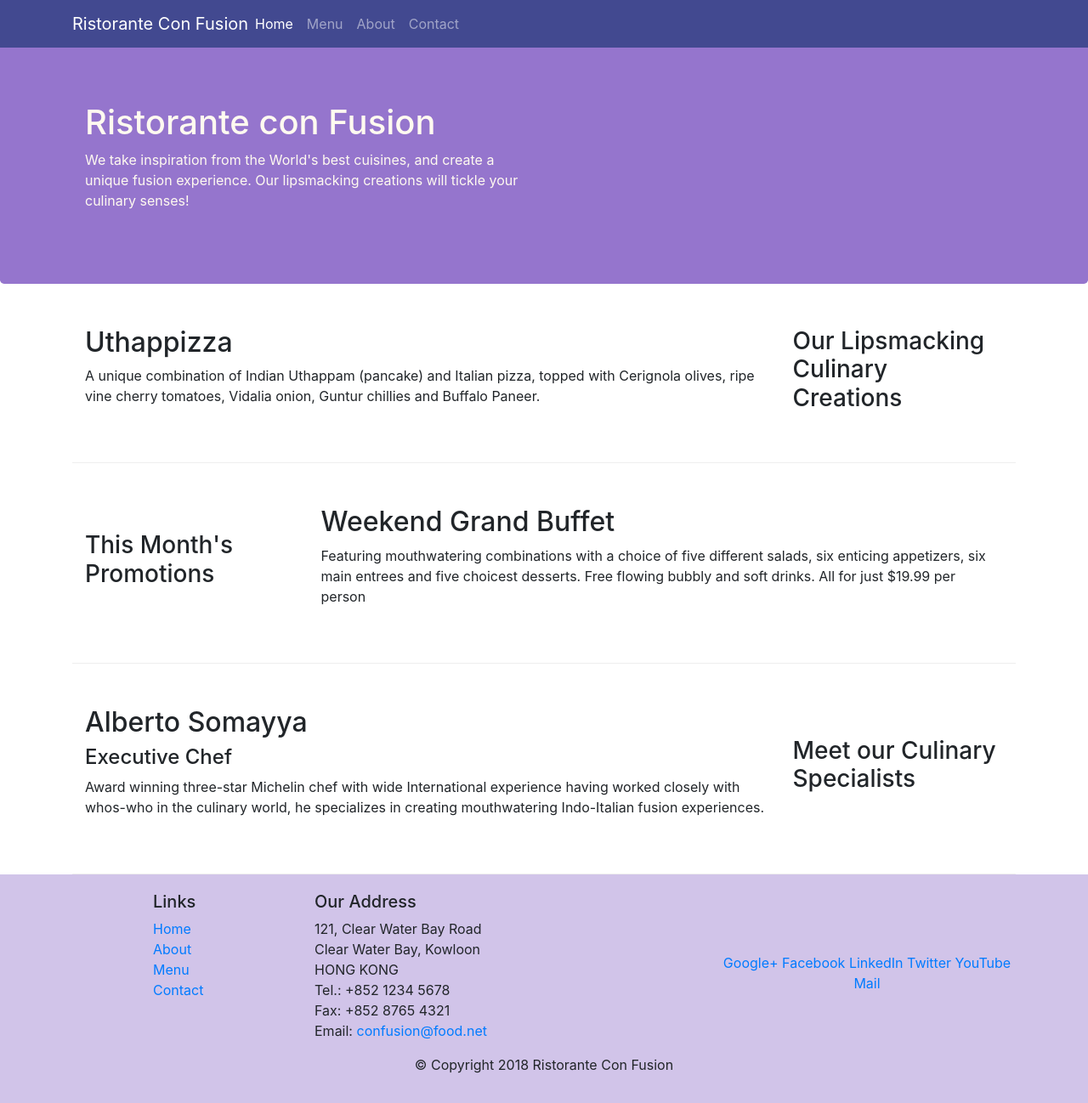
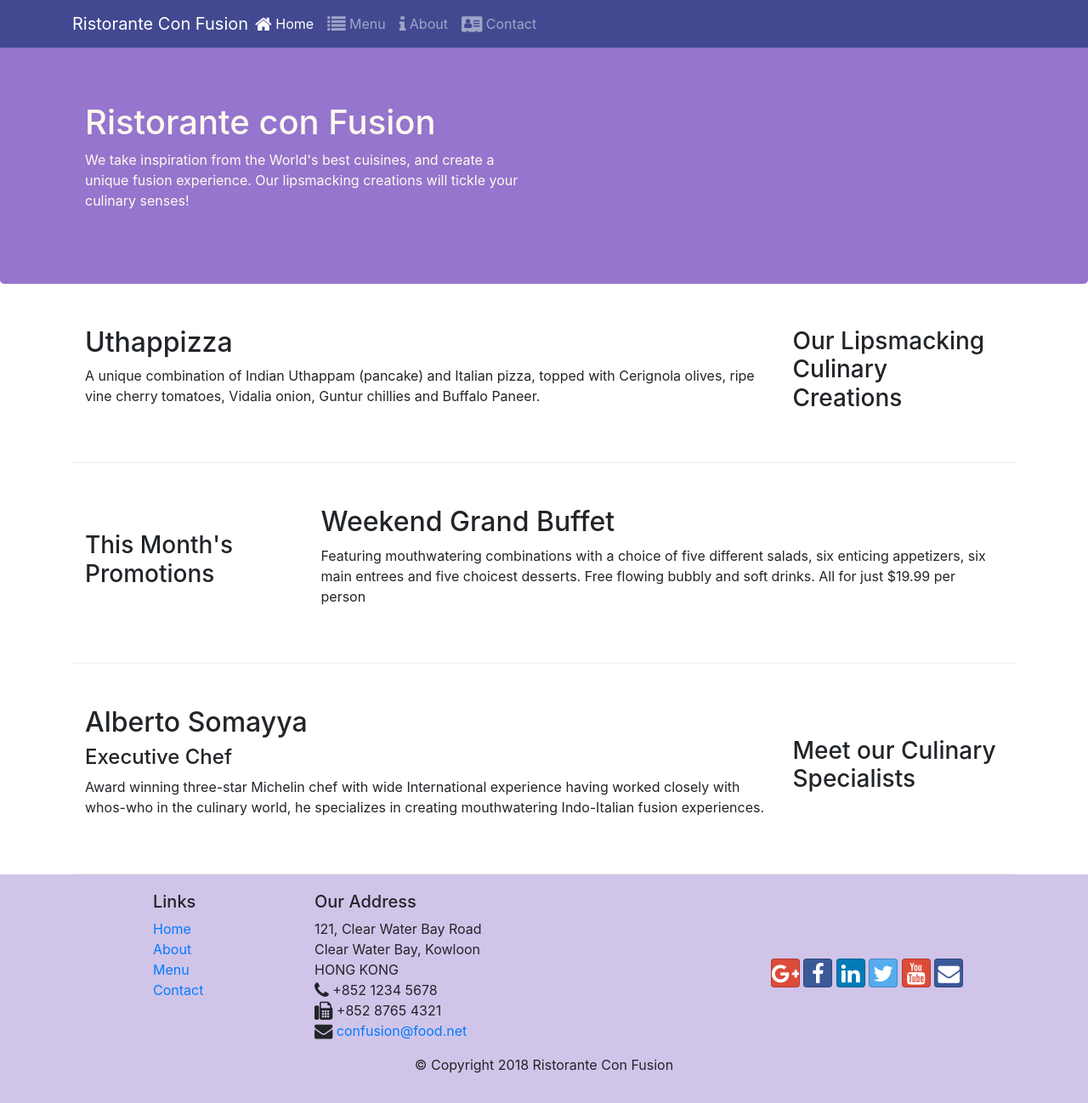
Before and after one commit to aakash-virat18/bootstrap4-tutorial, a website: page index.html in a window 1280 px wide. Shown: the whole page at 85% size. Drawn offline with nearby package versions, Linux system fonts and the light colour scheme.

Commit message:
icon applied

```diff
--- a/index.html
+++ b/index.html
@@ -9,6 +9,8 @@
 
     <!-- Bootstrap CSS -->
     <link rel="stylesheet" href="node_modules/bootstrap/dist/css/bootstrap.min.css">
+    <link rel="stylesheet" href="node_modules/font-awesome/css/font-awesome.min.css">
+    <link rel="stylesheet" href="node_modules/bootstrap-social/bootstrap-social.css">
     <link rel="stylesheet" href="css/styles.css">
     <title>Ristorante Con Fusion</title>
 </head>
@@ -26,10 +28,10 @@
             <div class="collapse navbar-collapse" id="Navbar">
 
                 <ul class="navbar-nav mr-auto">
-                    <li class="nav-item active"><a class="nav-link" href="#">Home</a></li>
-                    <li class="nav-item"><a class="nav-link" href="#">Menu</a></li>
-                    <li class="nav-item"><a class="nav-link" href="./aboutus.html">About</a></li>
-                    <li class="nav-item"><a class="nav-link" href="#">Contact</a></li>
+                    <li class="nav-item active"><a class="nav-link" href="#"><span class="fa fa-home fa-lg"></span> Home</a></li>
+                    <li class="nav-item"><a class="nav-link" href="#"><span class="fa fa-list fa-lg"></span> Menu</a></li>
+                    <li class="nav-item"><a class="nav-link" href="./aboutus.html"><span class="fa fa-info fa-lg"></span> About</a></li>
+                    <li class="nav-item"><a class="nav-link" href="#"><span class="fa fa-address-card fa-lg"></span> Contact</a></li>
 
                 </ul>
 
@@ -105,19 +107,19 @@
 		              121, Clear Water Bay Road<br>
 		              Clear Water Bay, Kowloon<br>
 		              HONG KONG<br>
-		              Tel.: +852 1234 5678<br>
-		              Fax: +852 8765 4321<br>
-		              Email: <a href="mailto:confusion@food.net">confusion@food.net</a>
+		              <i class="fa fa-phone fa-lg"></i> +852 1234 5678<br>
+		              <i class="fa fa-fax fa-lg"></i> +852 8765 4321<br>
+		              <i class="fa fa-envelope fa-lg"></i> <a href="mailto:confusion@food.net">confusion@food.net</a>
 		           </address>
                 </div>
                 <div class="col-12 col-sm-4 align-self-center">
                     <div class="text-center">
-                        <a href="http://google.com/+">Google+</a>
-                        <a href="http://www.facebook.com/profile.php?id=">Facebook</a>
-                        <a href="http://www.linkedin.com/in/">LinkedIn</a>
-                        <a href="http://twitter.com/">Twitter</a>
-                        <a href="http://youtube.com/">YouTube</a>
-                        <a href="mailto:">Mail</a>
+                        <a class="btn btn-social-icon btn-google" href="http://google.com/+"><i class="fa fa-google-plus fa-lg"></i></a>
+                        <a class="btn btn-social-icon btn-facebook" href="http://www.facebook.com/profile.php?id="><i class="fa fa-facebook fa-lg"></i></a>
+                        <a class="btn btn-social-icon btn-linkedin" href="http://www.linkedin.com/in/"><i class="fa fa-linkedin fa-lg"></i></a>
+                        <a class="btn btn-social-icon btn-twitter" href="http://twitter.com/"><i class="fa fa-twitter fa-lg"></i></a>
+                        <a class="btn btn-social-icon btn-google" href="http://youtube.com/"><i class="fa fa-youtube fa-lg"></i></a>
+                        <a class="btn btn-social-icon btn-facebook" href="mailto:"><i class="fa fa-envelope fa-lg"></i></a>
                     </div>
                 </div>
            </div>
--- a/package.json
+++ b/package.json
@@ -15,6 +15,8 @@
   },
   "dependencies": {
     "bootstrap": "^4.0.0",
+    "bootstrap-social": "^5.1.1",
+    "font-awesome": "^4.7.0",
     "jquery": "^3.3.1",
     "popper.js": "^1.12.9"
   }
```
Also changed, not shown: aboutus.html (+15 -13 lines), 1 other file.
